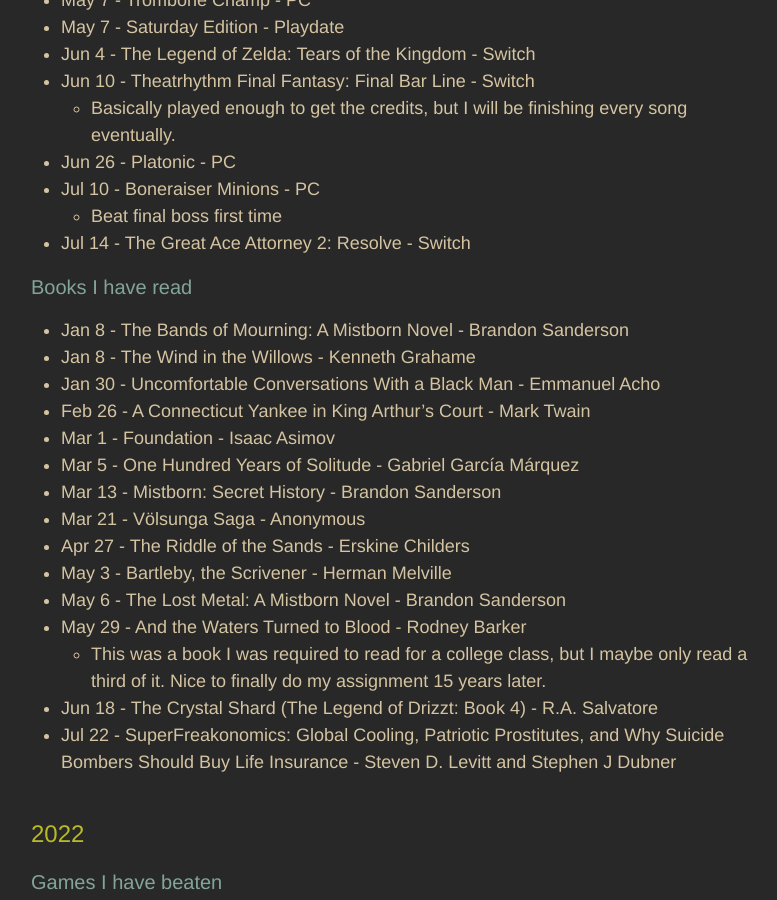
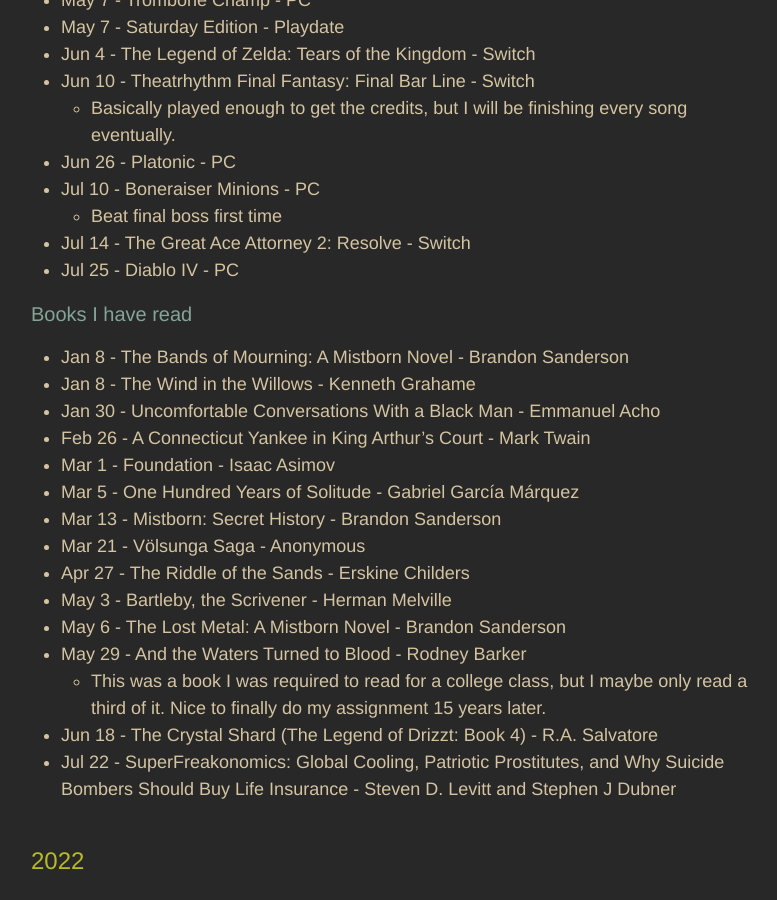
Before and after one commit to adkinsrs/sadkins_site, a Jekyll site: the page built from misc.md, in a window 1280 px wide and 900 px high, scrolled down 869 px. Shown: the whole window, without its empty margins (239-1016 px from the left). Built offline with Jekyll 4.4.1, drawn with Linux system fonts in a browser that asks for light colours.

Commit message:
beat a game

```diff
--- a/misc.md
+++ b/misc.md
@@ -38,6 +38,7 @@
 * Jul 10 - Boneraiser Minions - PC
   * Beat final boss first time
 * Jul 14 - The Great Ace Attorney 2: Resolve - Switch
+* Jul 25 - Diablo IV - PC
 
 ### Books I have read
 
```
